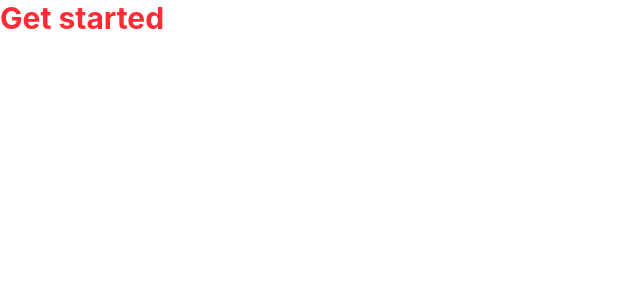
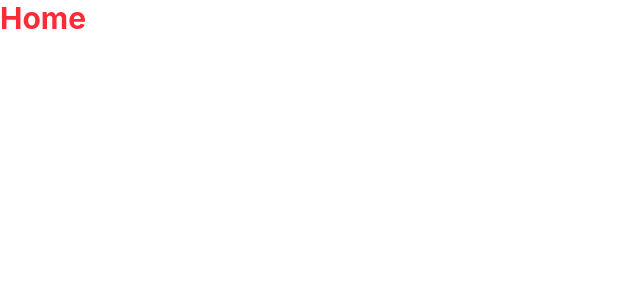
Before and after one commit to programmersEmperor/scalable-react-project, a React (Vite) app: page / in a window 1280 px wide. Shown: the top 300 px of the page, without its empty margins (0-640 px from the left). Built offline with nearby package versions, Linux system fonts and the light colour scheme.

Commit message:
chore(routing):  setup react router for routing with lazy loading

```diff
--- a/package.json
+++ b/package.json
@@ -14,6 +14,7 @@
 		"@tailwindcss/vite": "^4.3.0",
 		"react": "^19.2.6",
 		"react-dom": "^19.2.6",
+		"react-router": "^7.15.0",
 		"tailwindcss": "^4.3.0"
 	},
 	"devDependencies": {
--- a/src/App.tsx
+++ /dev/null
@@ -1,5 +0,0 @@
-function App() {
-  return <h1 className="text-3xl font-bold text-red-500">Get started</h1>
-}
-
-export default App
--- /dev/null
+++ b/src/app/Home.tsx
@@ -0,0 +1,5 @@
+function Home() {
+  return <h1 className="text-3xl font-bold text-red-500">Home</h1>
+}
+
+export default Home
--- /dev/null
+++ b/src/app/index.tsx
@@ -0,0 +1,7 @@
+import Router from './router'
+
+function App() {
+  return <Router />
+}
+
+export default App
--- /dev/null
+++ b/src/app/router.tsx
@@ -0,0 +1,16 @@
+import { RouterProvider, createBrowserRouter } from 'react-router'
+
+const lazyLoading = (module) => {
+  return {
+    ...module,
+    Component: module.default,
+  }
+}
+
+const router = createBrowserRouter([
+  { path: '/', lazy: () => import('./Home').then(lazyLoading) },
+])
+
+export default function Router() {
+  return <RouterProvider router={router} />
+}
```
Also changed, not shown: src/main.tsx (+8 -8 lines), 1 other file (tests, documents, lock files or other folders).
